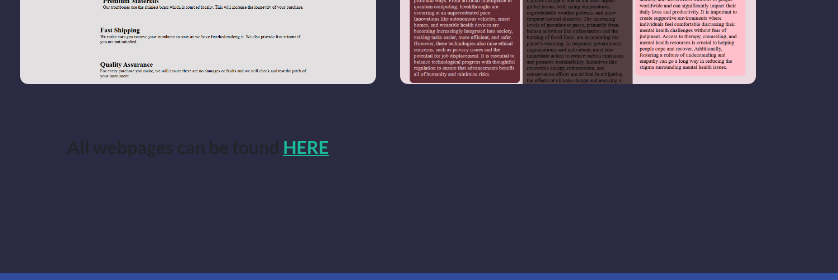
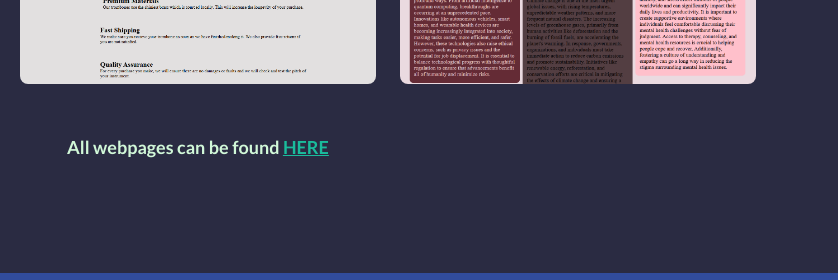
Before and after one commit to Reginald-Tsinowpe/Class-Start-Bootstrap, a plain HTML site: page index.html in a window 1280 px wide. Shown: the part 1500-1780 px from the top of the page, 442-1280 px from the left. Drawn offline with nearby package versions, Linux system fonts and the light colour scheme.

Commit message:
Update form-feedback.css

```diff
--- a/css/form-feedback.css
+++ b/css/form-feedback.css
@@ -21,4 +21,5 @@
     font-size:large;
     font-weight:bold;
     margin-top:50px;
+    color: #d1f8d8  ;
 }
```
